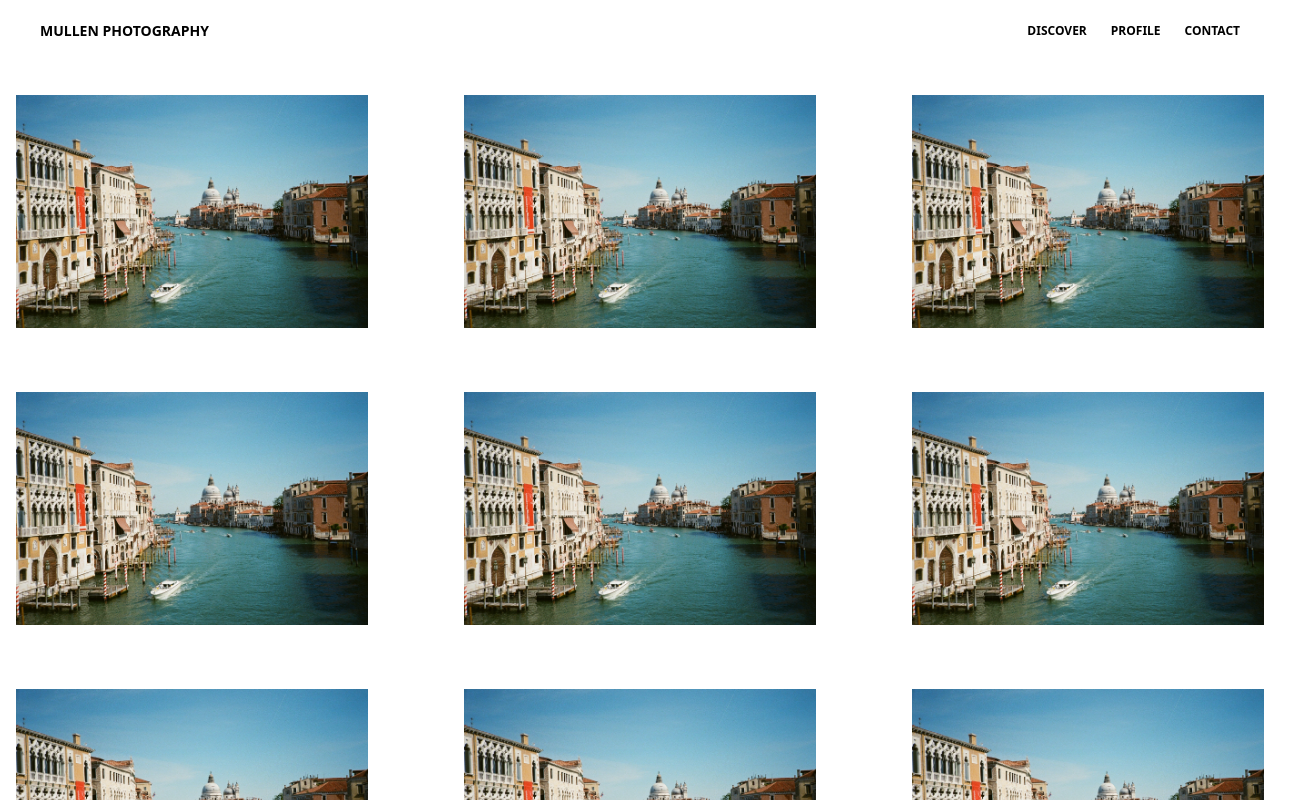
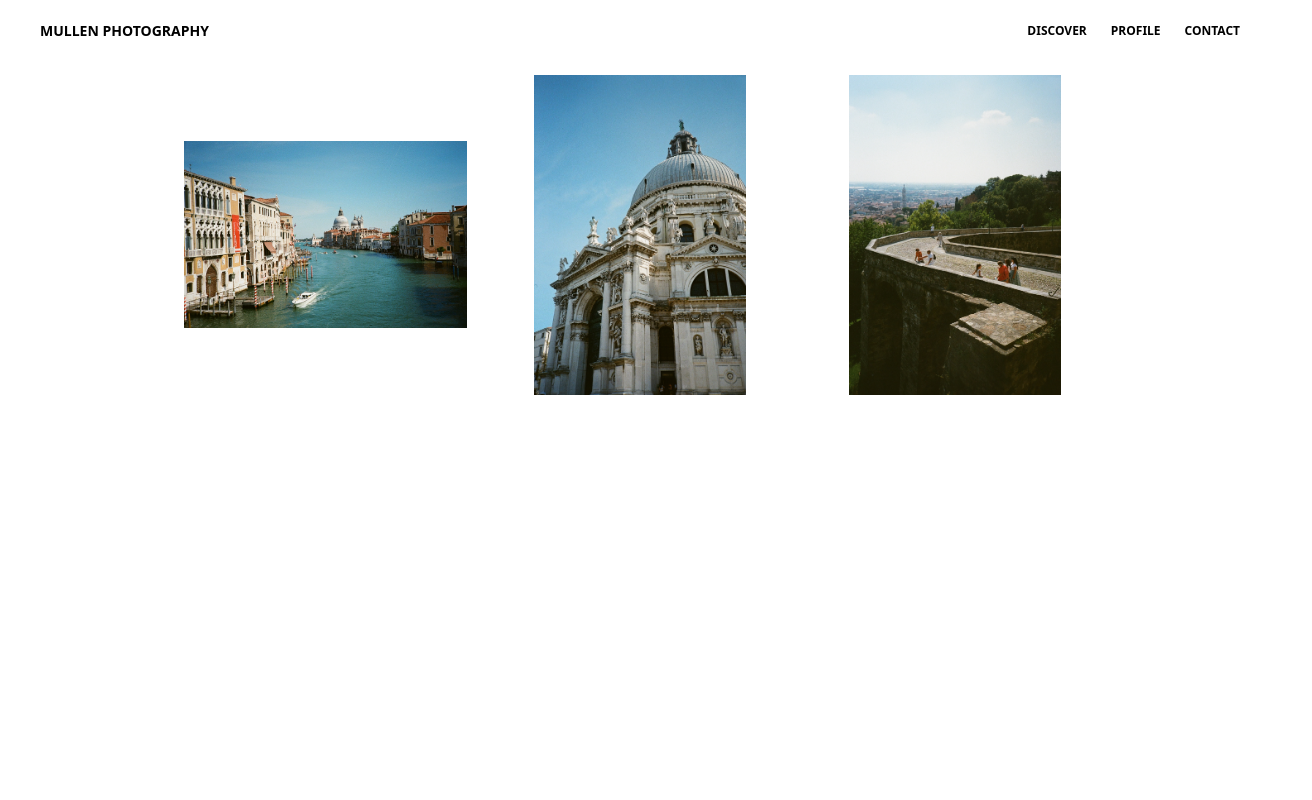
Before and after one commit to Photography-Portfolio/frontend, a Vue app: page /discover in a window 1280 px wide. Shown: the top 800 px of the page, 1312 px wide, since content can reach past the window. Built offline with nearby package versions, Linux system fonts and the light colour scheme.

Commit message:
successful gird design

```diff
--- a/src/views/Discover.vue
+++ b/src/views/Discover.vue
@@ -1,41 +1,27 @@
 <template>
-  <div class="flex flex-wrap -mx-6 overflow-hidden sm:-mx-5 md:-mx-6 lg:-mx-6 xl:-mx-8 justify-center w-100">
-
-    <div v-for="index in 10" :key="index" class="my-6 px-6 w-full overflow-hidden sm:my-5 sm:px-5 md:my-6 md:px-6 md:w-1/2 lg:my-6 lg:px-6 lg:w-1/3 xl:my-8 xl:px-8 xl:w-1/3">
-      <div class="w-12/12 px-4">
-        <img src="../assets/pictures/img_31.jpeg" />
-      </div>
-    </div>
-
-    <div class="my-6 px-6 w-full overflow-hidden sm:my-5 sm:px-5 md:my-6 md:px-6 md:w-1/2 lg:my-6 lg:px-6 lg:w-1/3 xl:my-8 xl:px-8 xl:w-1/3">
-      <!-- Column Content -->
-    </div>
-
-    <div class="my-6 px-6 w-full overflow-hidden sm:my-5 sm:px-5 md:my-6 md:px-6 md:w-1/2 lg:my-6 lg:px-6 lg:w-1/3 xl:my-8 xl:px-8 xl:w-1/3">
-      <!-- Column Content -->
-    </div>
-
-    <div class="my-6 px-6 w-full overflow-hidden sm:my-5 sm:px-5 md:my-6 md:px-6 md:w-1/2 lg:my-6 lg:px-6 lg:w-1/3 xl:my-8 xl:px-8 xl:w-1/3">
-      <!-- Column Content -->
-    </div>
-
-    <div class="my-6 px-6 w-full overflow-hidden sm:my-5 sm:px-5 md:my-6 md:px-6 md:w-1/2 lg:my-6 lg:px-6 lg:w-1/3 xl:my-8 xl:px-8 xl:w-1/3">
-      <!-- Column Content -->
-    </div>
-
-    <div class="my-6 px-6 w-full overflow-hidden sm:my-5 sm:px-5 md:my-6 md:px-6 md:w-1/2 lg:my-6 lg:px-6 lg:w-1/3 xl:my-8 xl:px-8 xl:w-1/3">
-      <!-- Column Content -->
-    </div>
-
-  </div>
+	<div
+		class="relative flex flex-wrap items-center justify-between px-2 py-3 bg-transparent z-40"
+	>
+		<div
+			class="container px-4 mx-auto flex flex-wrap items-center justify-between lg:px-40"
+		>
+			<div class="w-full relative flex justify-center px-4">
+				<div class="grid grid-cols-1 md:grid-cols-2 lg:grid-cols-3 gap-8">
+					  <img class="box-border w-12/12 h-12/12 md:h-80 md:w-80 object-contain" src="../assets/pictures/img_31.jpeg" />
+					  <img class="box-border w-12/12 h-12/12 md:h-80 md:w-80 object-contain" src="../assets/pictures/img_32.jpeg" />
+            <img class="box-border w-12/12 h-12/12 md:h-80 md:w-80 object-contain" src="../assets/pictures/img_08.jpeg" />
+				</div>
+			</div>
+		</div>
+	</div>
 </template>
 
 <script setup>
-import { defineProps, reactive } from 'vue'
+import { defineProps, reactive } from "vue";
 
 defineProps({
-  msg: String
-})
+	msg: String,
+});
 
-const state = reactive({ count: 0 })
+const state = reactive({ count: 0 });
 </script>
```
